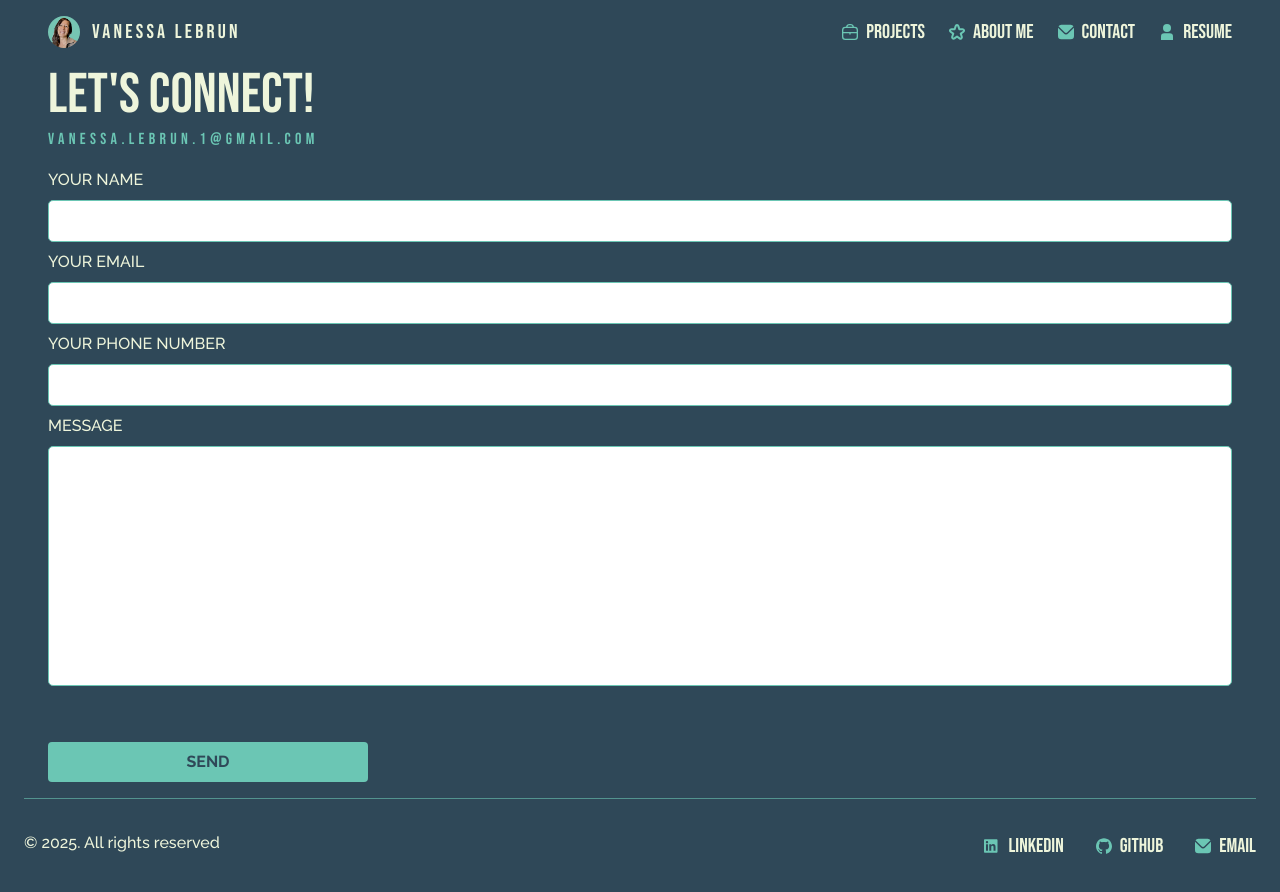
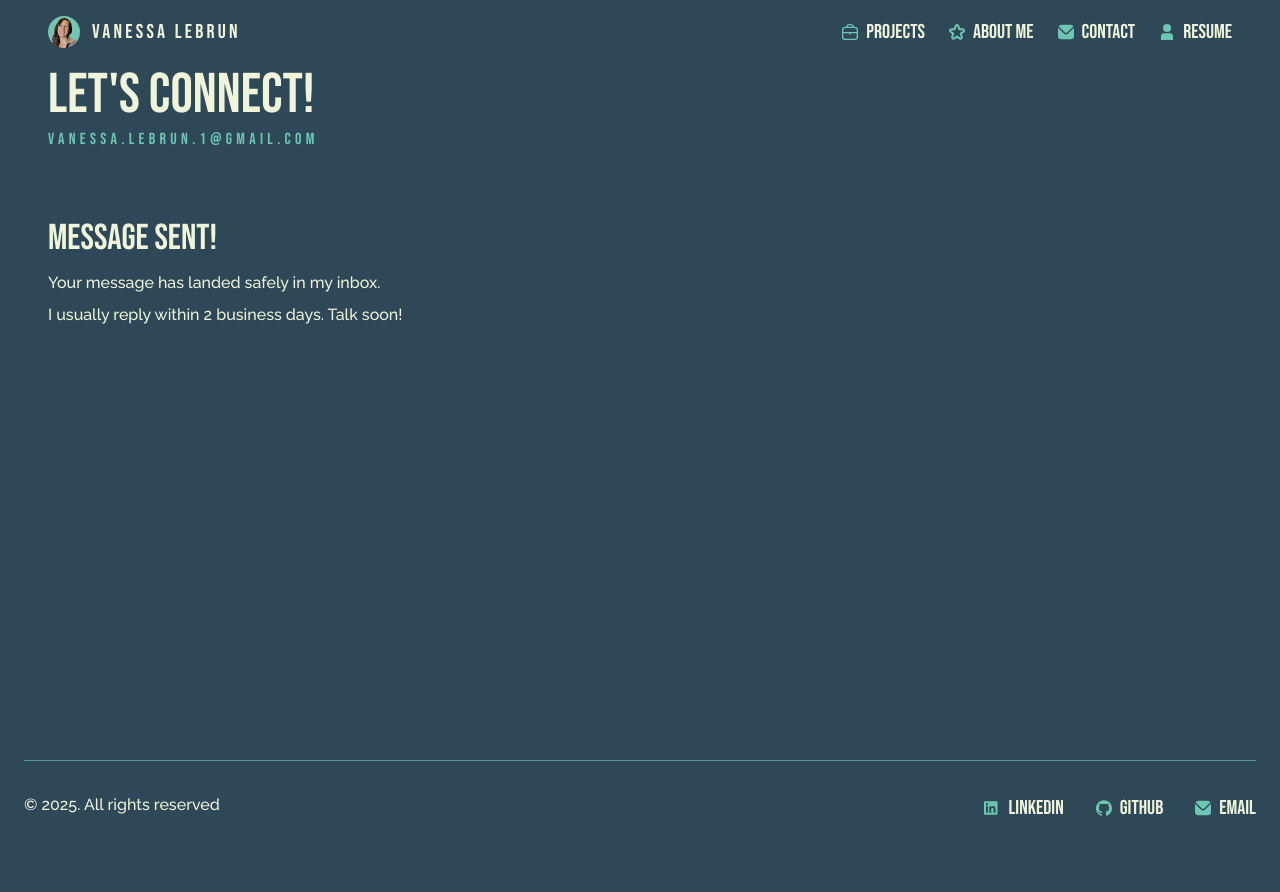
Before and after one commit to vanelmarron/portfolio, a React (Vite) app: page /contact in a window 1280 px wide. After the commit the page ends 855 px from the top, so only its background shows below. Built offline with nearby package versions, Linux system fonts and the light colour scheme.

Commit message:
add email confirmation to contact form

```diff
--- a/src/components/ContactForm/ContactForm.jsx
+++ b/src/components/ContactForm/ContactForm.jsx
@@ -4,7 +4,7 @@ import emailjs from "@emailjs/browser";
 
 function ContactForm() {
   const form = useRef();
-  const [ isSent, setIsSent ] = useState(false);
+  const [ isSent, setIsSent ] = useState(true);
 
   const sendEmail = (event) => {
     event.preventDefault();
@@ -16,6 +16,7 @@ function ContactForm() {
       .then(
         () => {
           console.log("Message Sent!");
+          setIsSent(true);
         },
         (error) => {
           console.log("FAILED...", error.text);
@@ -30,7 +31,8 @@ function ContactForm() {
       {isSent ? (
         <div className="contact-form__success">
           <h2>Message sent!</h2>
-          <p>Thanks for contacting me. I'll usually reply within 2 business days.</p>
+          <p>Your message has landed safely in my inbox. </p>
+          <p>I usually reply within 2 business days. Talk soon!</p>
         </div>
       ) : (
       <form
--- a/src/components/ContactForm/ContactForm.scss
+++ b/src/components/ContactForm/ContactForm.scss
@@ -26,11 +26,14 @@
         color: $primary-color;
     }
 
-    &__form {
+    &__form,
+    &__success {
         display: flex;
         flex-direction: column;
         width: 100%;
         gap: 0.5rem;
+        min-height: 70vh;
+        margin-top: 3rem;
     }
 
     &__label {
```
